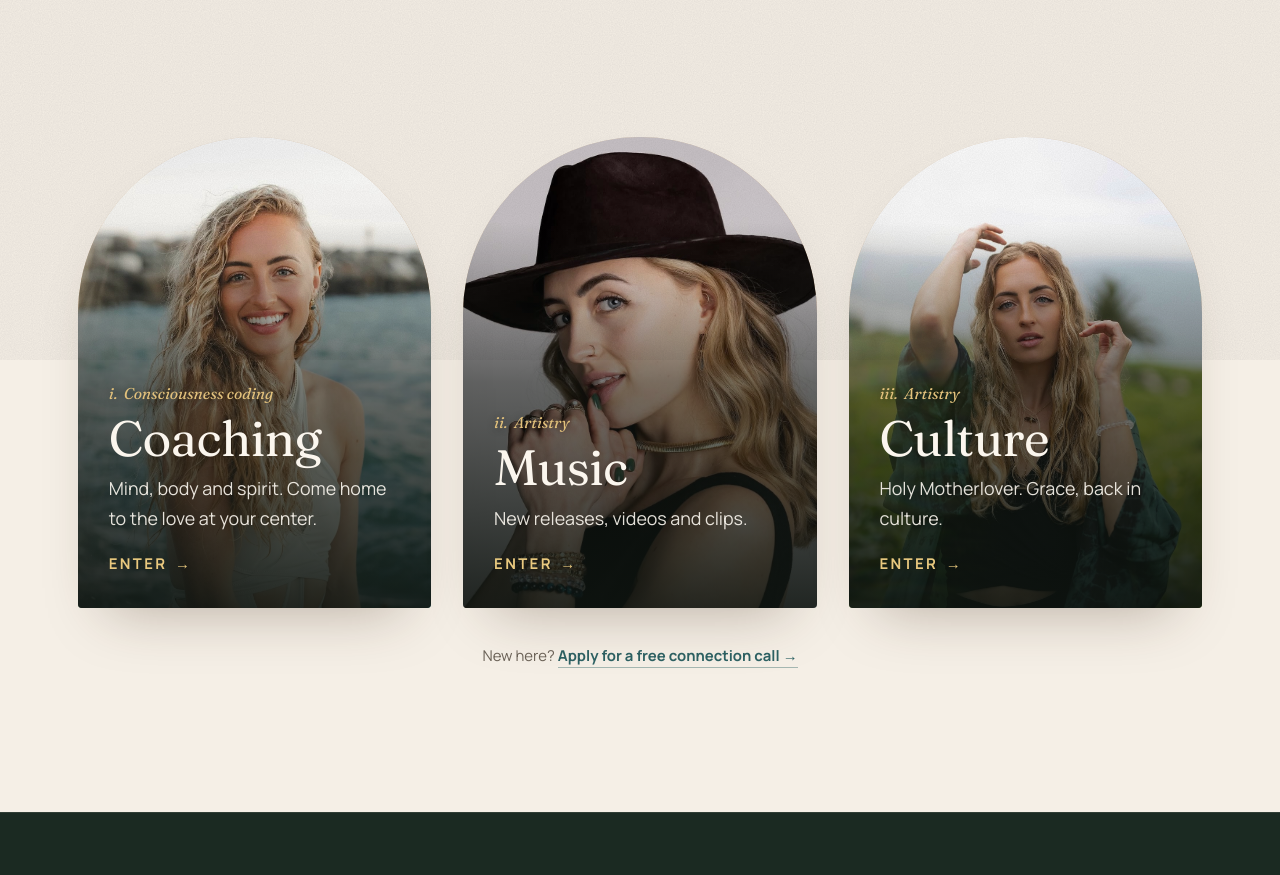
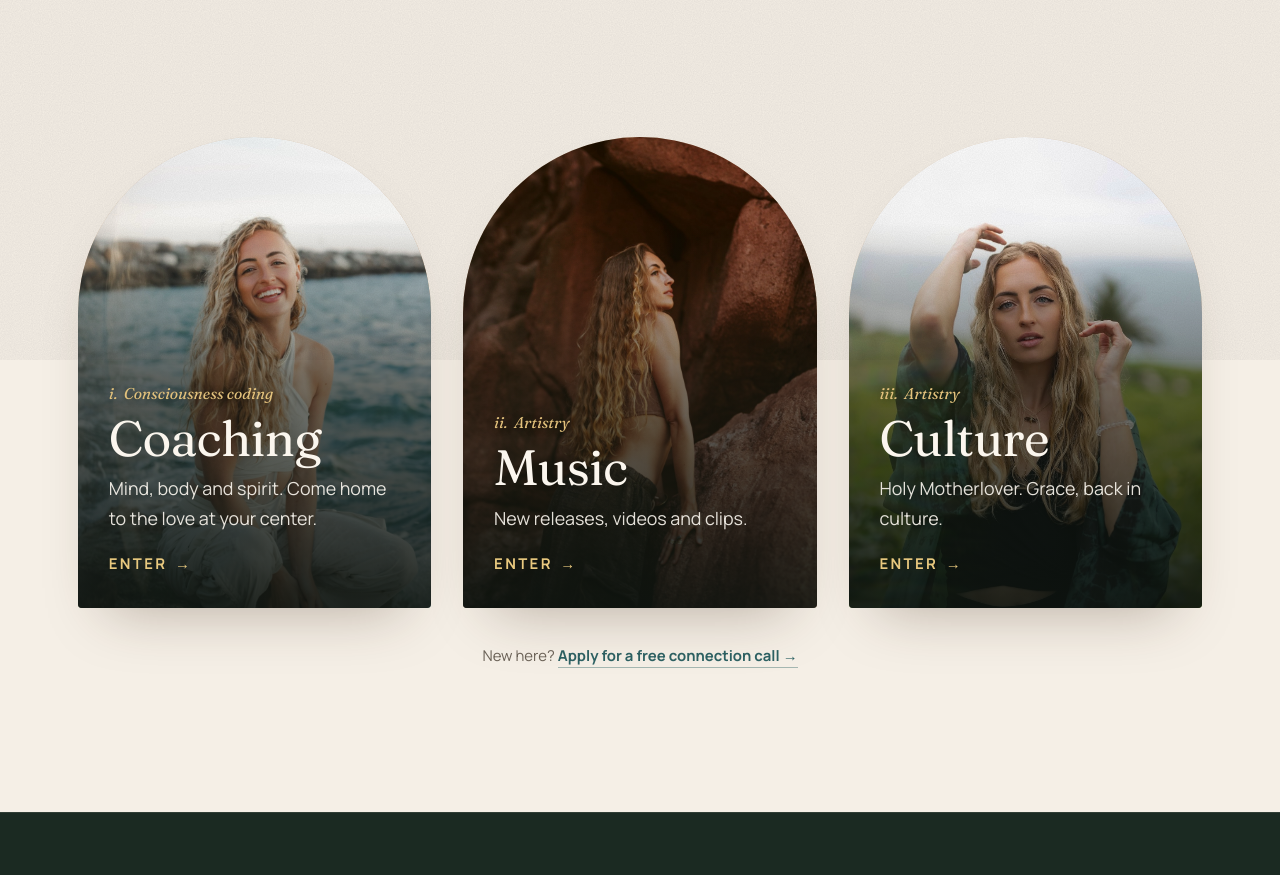
Before and after one commit to therealjademichael/jademichaelcoaching-site, a plain HTML site: page site/index.html in a window 1280 px wide. Shown: the part 840-1715 px from the top of the page. Drawn offline with Linux system fonts and the light colour scheme.

Commit message:
New Coaching and Music door photos
Coaching: laughing on the sea rock, all in white (Jade, 11.13.26).
Music: red sandstone, looking up and away, the locked Music door photo
from Guidelines v1.0. Sized to 1000 x 1500 for the 2:3 door arches.
Other pages keep their photos.

Co-Authored-By: Claude Opus 5.5 <noreply@anthropic.com>

```diff
--- a/site/index.html
+++ b/site/index.html
@@ -49,7 +49,7 @@
         <div class="doors-grid doors-grid--3">
           <a class="door" href="coaching.html" data-reveal>
             <div class="door__arch">
-              <img src="assets/photos/meet-jade.jpg" width="1320" height="1621" loading="lazy" alt="">
+              <img src="assets/photos/door-coaching.jpg" width="1000" height="1500" loading="lazy" alt="">
             </div>
             <div class="door__label">
               <span class="door__num">i. &nbsp;Consciousness coding</span>
@@ -60,7 +60,7 @@
           </a>
           <a class="door" href="artistry.html#music" data-reveal data-delay="1">
             <div class="door__arch">
-              <img src="assets/photos/about-2.jpg" width="1320" height="1299" loading="lazy" alt="" style="object-position: 55% 30%;">
+              <img src="assets/photos/door-music.jpg" width="1000" height="1500" loading="lazy" alt="">
             </div>
             <div class="door__label">
               <span class="door__num">ii. &nbsp;Artistry</span>
```
Also changed, not shown: site/assets/photos/door-coaching.jpg (added), site/assets/photos/door-music.jpg (added).
